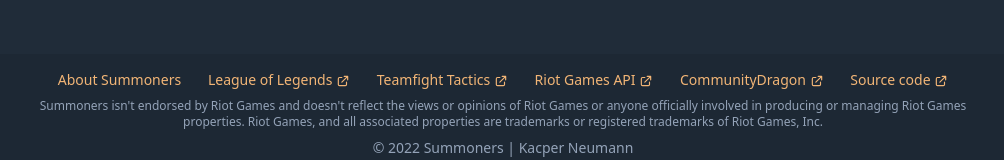
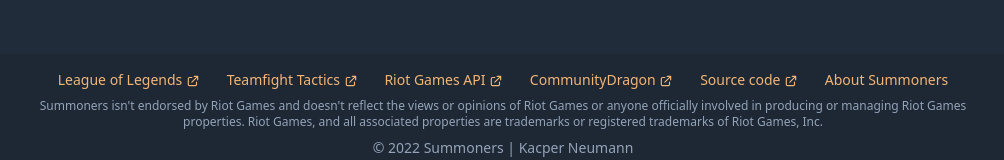
Before and after one commit to Neukz/summoners, a React (Create React App) app: page / in a window 1280 px wide. Shown: the part 626-786 px from the top of the page, without its empty margins (137-1141 px from the left). Built offline with nearby package versions, Linux system fonts and the light colour scheme.

Commit message:
Changed Footer layout

```diff
--- a/src/components/layout/Footer.jsx
+++ b/src/components/layout/Footer.jsx
@@ -3,7 +3,7 @@
 const Footer = () => {
 	return (
 		<footer className="bg-primary-dark w-full">
-			<div className="container mx-auto p-4 space-y-2 text-sm text-center">
+			<div className="container mx-auto p-4 space-y-2 text-center text-xs md:text-sm">
 				<FooterNavigation />
 
 				<p className="text-xs text-slate-400">
--- a/src/components/layout/FooterNavigation.jsx
+++ b/src/components/layout/FooterNavigation.jsx
@@ -3,41 +3,41 @@
 
 const FooterNavigation = () => {
 	return (
-		<nav className="w-full text-secondary-dark">
-			<ul className="grid grid-cols-2 lg:flex lg:justify-evenly">
-				<li>
+		<nav className="text-secondary-dark w-full">
+			<ul className="grid gap-y-1 grid-cols-2 sm:grid-cols-3 md:gap-y-0 lg:flex lg:justify-evenly">
+				<li className="order-1">
 					<Link to="about">About Summoners</Link>
 				</li>
 
-				<li className="lg:order-1">
+				<li className="order-3 sm:order-none">
+					<OutgoingLink
+						name="League of Legends"
+						href="https://leagueoflegends.com"
+					/>
+				</li>
+
+				<li className="order-5 sm:order-none">
+					<OutgoingLink
+						name="Teamfight Tactics"
+						href="https://teamfighttactics.leagueoflegends.com"
+					/>
+				</li>
+
+				<li className="order-2 sm:order-none">
 					<OutgoingLink
 						name="Riot Games API"
 						href="https://developer.riotgames.com"
 					/>
 				</li>
 
-				<li>
-					<OutgoingLink
-						name="League of Legends"
-						href="https://leagueoflegends.com"
-					/>
-				</li>
-
-				<li className="lg:order-2">
+				<li className="order-4 sm:order-none">
 					<OutgoingLink
 						name="CommunityDragon"
 						href="https://communitydragon.org"
 					/>
 				</li>
 
-				<li>
-					<OutgoingLink
-						name="Teamfight Tactics"
-						href="https://teamfighttactics.leagueoflegends.com"
-					/>
-				</li>
-
-				<li className="lg:order-3">
+				<li className="order-6 sm:order-none">
 					<OutgoingLink
 						name="Source code"
 						href="https://github.com/Neukz/summoners"
```
